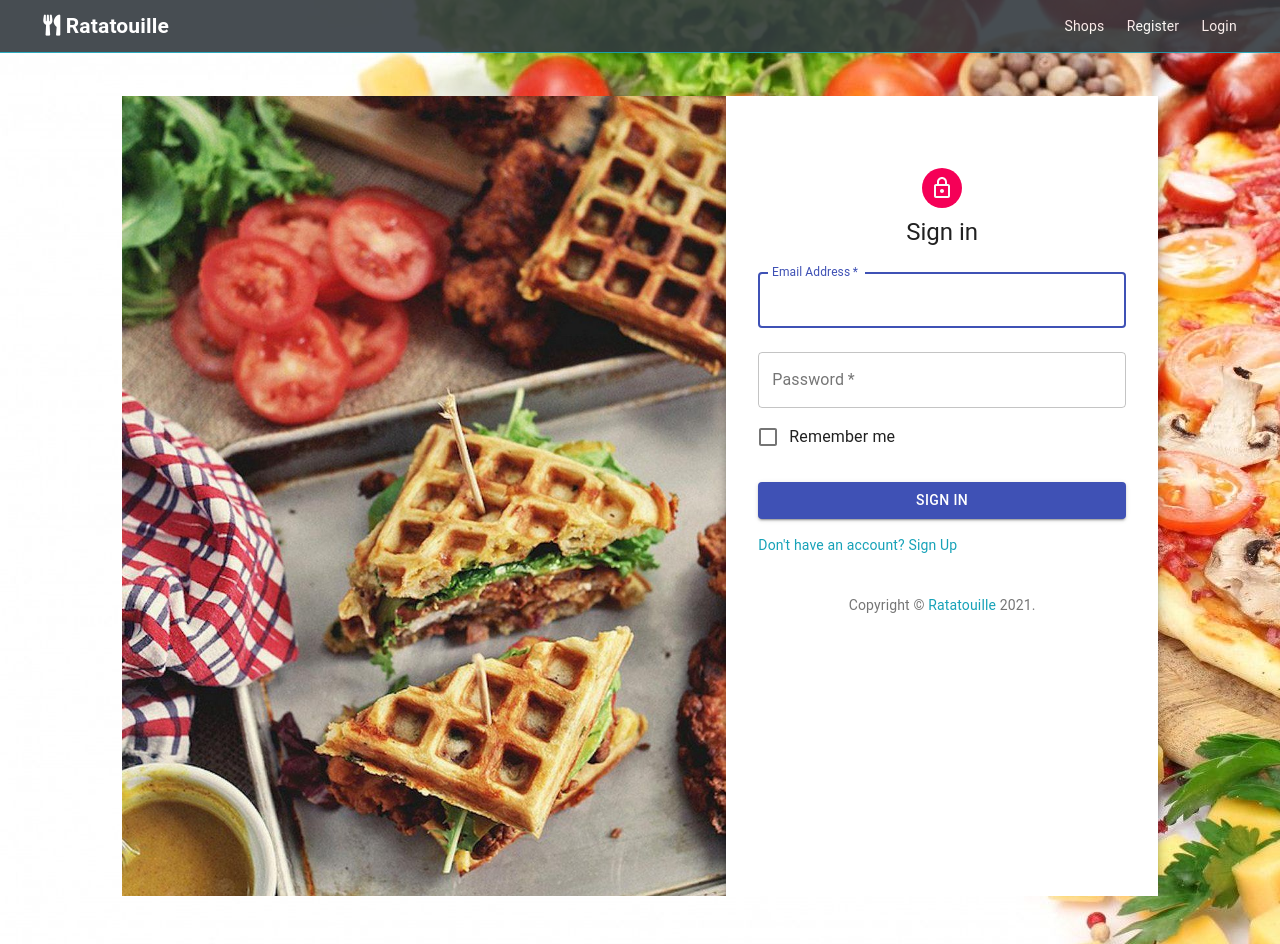
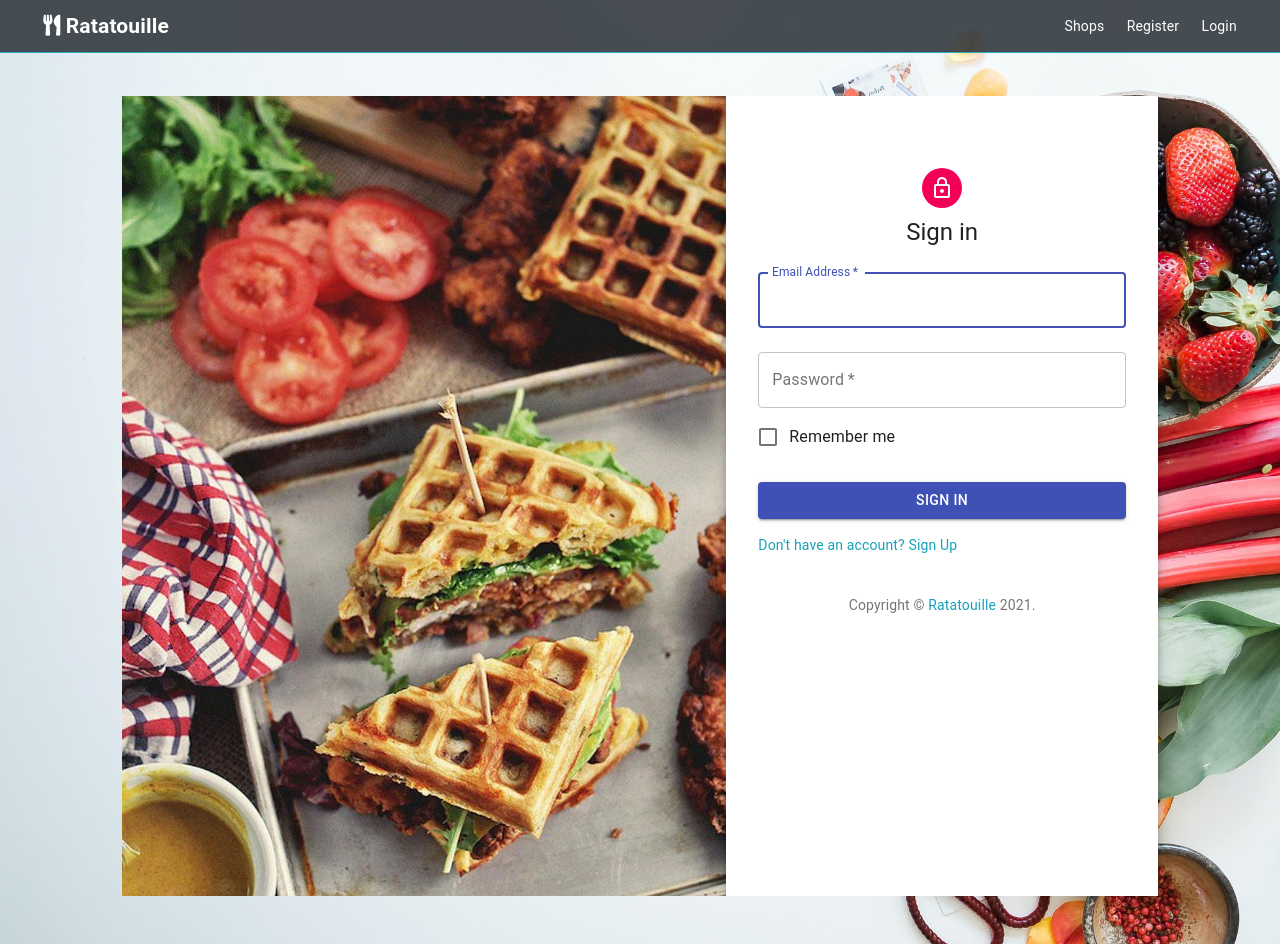
Before and after one commit to superusers5/Ratatouille-homecook-support-website, a React (Create React App) app in the folder client/: page /login in a window 1280 px wide. Built offline with nearby package versions, Linux system fonts and the light colour scheme; no server answers; the HTML template or start-up script is replaced by a standard one.

Commit message:
minor changes

```diff
--- a/client/src/App.css
+++ b/client/src/App.css
@@ -17,8 +17,11 @@
   font-family: 'Raleway', sans-serif;
   font-size: 1rem;
   line-height: 1.6;
-  background-image: url("img/dashfood2.jpg");
+  background-image: url("img/nice.jpg");
+  background-size: cover;
   color: #333;
+  background-repeat: no-repeat;
+  background-attachment: fixed;
 }
 
 a {
--- a/client/src/actions/profile.js
+++ b/client/src/actions/profile.js
@@ -122,7 +122,7 @@
       payload: res.data
     });
 
-    dispatch(setAlert('Experience Added', 'success'));
+    dispatch(setAlert('Dish Added', 'success'));
 
     history.push('/dashboard');
   } catch (err) {
@@ -176,7 +176,7 @@
       payload: res.data
     });
 
-    dispatch(setAlert('Experience Removed', 'success'));
+    dispatch(setAlert('Dish Removed', 'success'));
   } catch (err) {
     dispatch({
       type: PROFILE_ERROR,
--- a/client/src/components/profile-forms/AddExperience.js
+++ b/client/src/components/profile-forms/AddExperience.js
@@ -67,7 +67,7 @@
           InputLabelProps={{
             shrink: true,
           }}
-          variant="outlined"
+          variant="filled"
         />
         </div>
         <div>
@@ -84,7 +84,7 @@
           InputLabelProps={{
             shrink: true,
           }}
-          variant="outlined"
+          variant="filled"
         />
         </div>
         <div>
@@ -101,7 +101,7 @@
           InputLabelProps={{
             shrink: true,
           }}
-          variant="outlined"
+          variant="filled"
         />
         </div>
         {/* <div className="form-group">
@@ -146,7 +146,7 @@
           InputLabelProps={{
             shrink: true,
           }}
-          variant="outlined"
+          variant="filled"
         />
 
         </div>
```
Also changed, not shown: client/src/img/nice.jpg (added).
